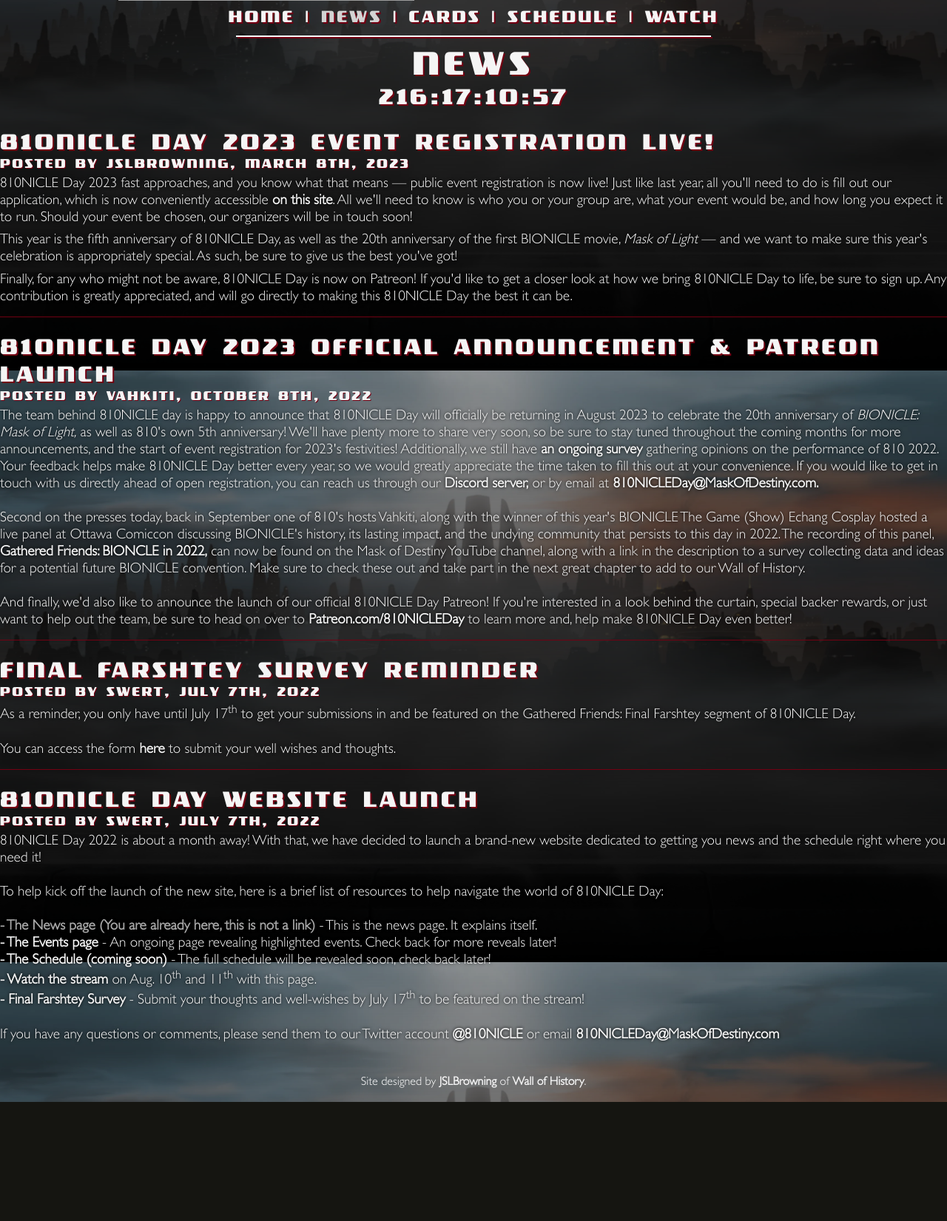
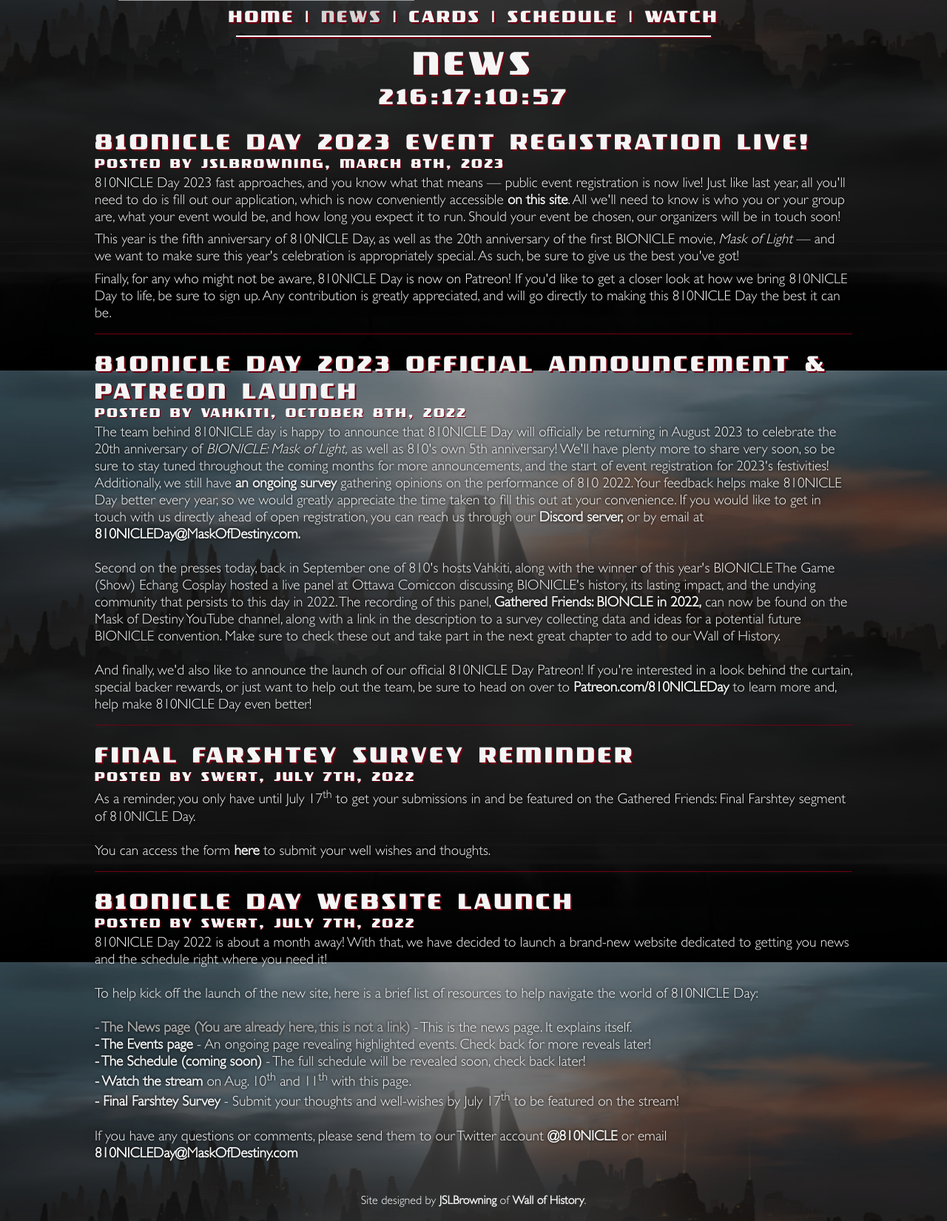
Before and after one commit to Spirit-Forge/810NICLE-Website, a PHP site: page /news/index.html in a window 1280 px wide. Shown: the part 299-1950 px from the top of the page at 74% size. Before the commit the page ends 1789 px from the top, so only its background shows below. Run offline with PHP 8.4, Linux system fonts and the light colour scheme; grey boxes are pictures that could not be loaded.

Commit message:
Updates news.css

```diff
--- a/css/news.css
+++ b/css/news.css
@@ -12,6 +12,7 @@
   column-gap: 40px;
   height: auto;
   min-height: 500px;
+  padding: 0rem 10vw;
 }
 
 
```
Also changed, not shown: img/ScheduleTemp2024.webp (added).
